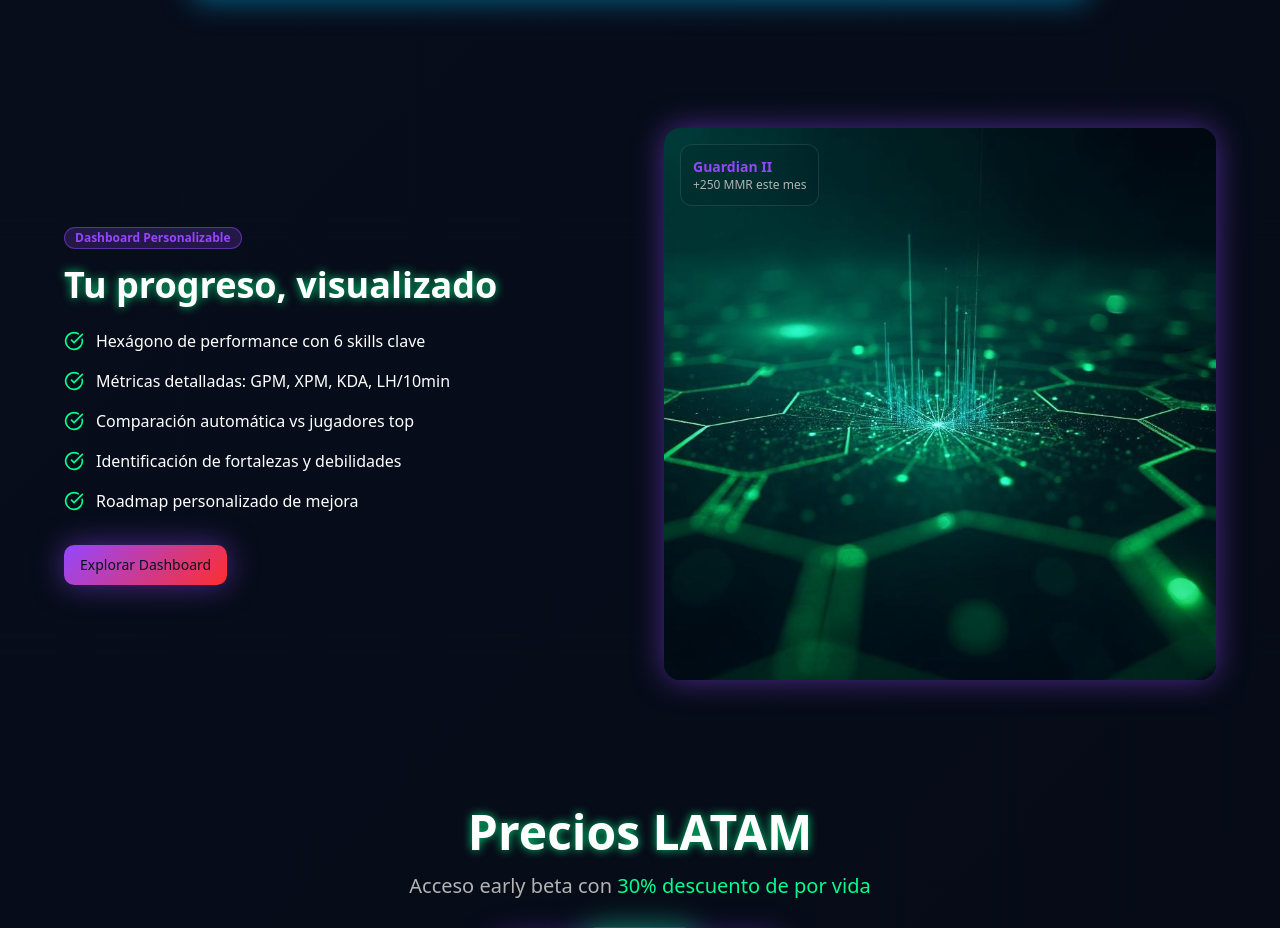
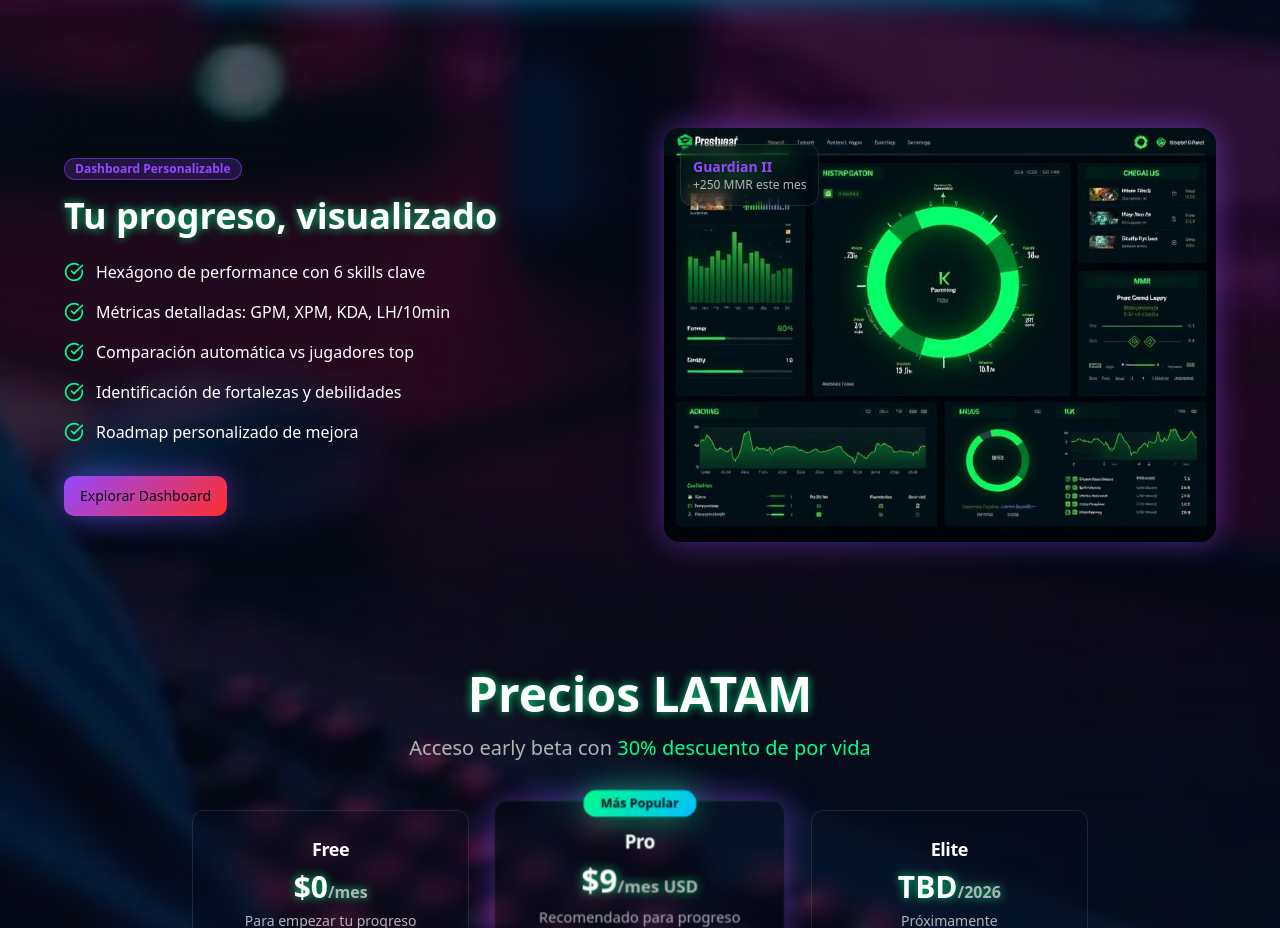
Before and after one commit to legends-latam/apex-path-gaming, a React (Vite) app: page / in a window 1280 px wide. Shown: the part 2671-3599 px from the top of the page. Built offline with nearby package versions, Linux system fonts and the light colour scheme.

Commit message:
Update landing page images
Update hero section background image and real-time analysis image.

```diff
--- a/src/pages/Index.tsx
+++ b/src/pages/Index.tsx
@@ -20,6 +20,8 @@ import {
 } from 'lucide-react';
 import heroImage from '@/assets/hero-gaming.jpg';
 import dashboardImage from '@/assets/dashboard-preview.jpg';
+import gamingBackground from '@/assets/gaming-background.jpg';
+import legendsDashboard from '@/assets/legends-dashboard.jpg';
 
 const Index = () => {
   const [playerCount, setPlayerCount] = useState(15247);
@@ -42,6 +44,14 @@ const Index = () => {
 
   return (
     <div className="min-h-screen bg-gradient-hero relative overflow-hidden">
+      {/* Gaming Background */}
+      <div
+        className="absolute inset-0 bg-cover bg-center opacity-30"
+        style={{ backgroundImage: `url(${gamingBackground})` }}
+      />
+      {/* Overlay */}
+      <div className="absolute inset-0 bg-gradient-to-r from-bg-primary/90 via-bg-primary/70 to-bg-primary/90" />
+
       {/* Animated Grid Background */}
       <div className="absolute inset-0 opacity-10 animate-grid-move">
         <div className="grid grid-cols-12 gap-4 h-full w-[calc(100%+100px)]">
@@ -346,7 +356,7 @@ const Index = () => {
 
             <div className="relative">
               <img
-                src={dashboardImage}
+                src={legendsDashboard}
                 alt="Dashboard Analytics Preview LEGENDS"
                 className="rounded-2xl glow-purple w-full"
               />
```
Also changed, not shown: src/assets/gaming-background.jpg (added), src/assets/legends-dashboard.jpg (added).
